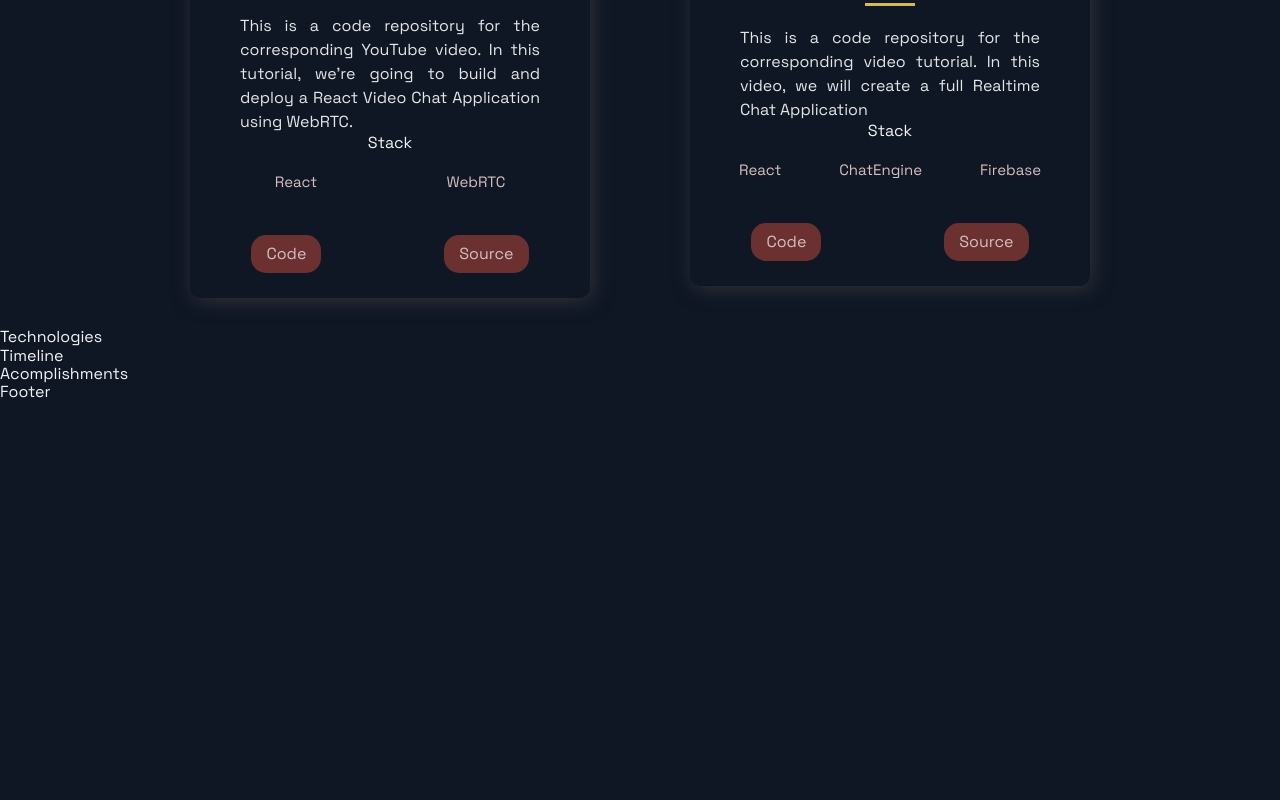
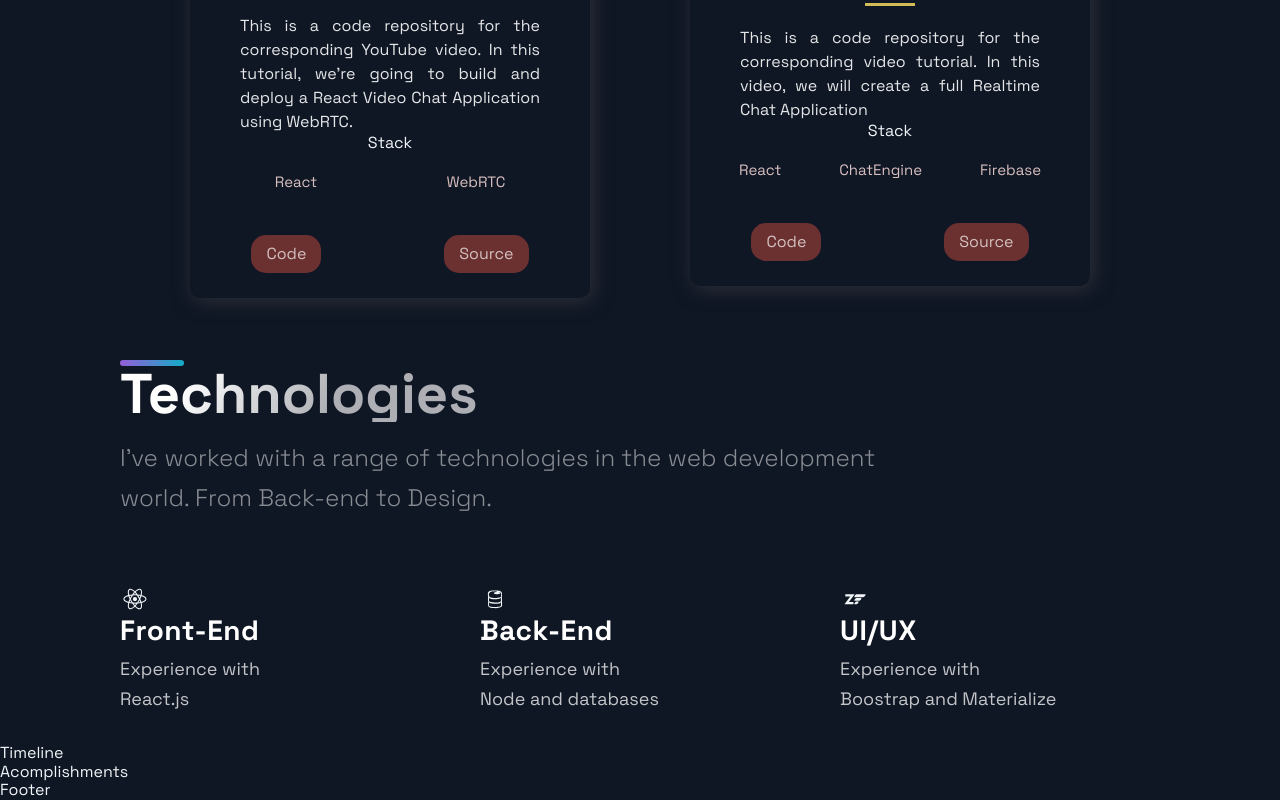
Before and after one commit to DjangoKerger/Djangokerger.github.io, a Next.js app: page / in a window 1280 px wide. Shown: the part 1802-2602 px from the top of the page. Before the commit the page ends 2204 px from the top, so only its background shows below. Built offline with nearby package versions, Linux system fonts and the light colour scheme.

Commit message:
technologies section completed and filled in with personal information

```diff
--- a/src/components/Technologies/Technologies.js
+++ b/src/components/Technologies/Technologies.js
@@ -4,9 +4,45 @@
 import { List, ListContainer, ListItem, ListParagraph, ListTitle } from './TechnologiesStyles';
 
 const Technologies = () =>  (
-  <div>
-    Technologies
-  </div>
+  <Section>
+    <SectionDivider />
+    <SectionTitle>Technologies</SectionTitle>
+    <SectionText>
+      I've worked with a range of technologies in the web development world. From Back-end to Design.
+    </SectionText>
+    <List>
+      <ListItem>
+        <DiReact size='3rem'/>
+        <ListContainer>
+          <ListTitle>Front-End</ListTitle>
+          <ListParagraph>
+            Experience with <br />
+            React.js
+          </ListParagraph>
+        </ListContainer>
+      </ListItem>
+      <ListItem>
+        <DiFirebase size='3rem'/>
+        <ListContainer>
+          <ListTitle>Back-End</ListTitle>
+          <ListParagraph>
+            Experience with <br />
+            Node and databases
+          </ListParagraph>
+        </ListContainer>
+      </ListItem>
+      <ListItem>
+        <DiZend size='3rem'/>
+        <ListContainer>
+          <ListTitle>UI/UX</ListTitle>
+          <ListParagraph>
+            Experience with <br />
+            Boostrap and Materialize
+          </ListParagraph>
+        </ListContainer>
+      </ListItem>
+    </List>
+  </Section>
 );
 
 export default Technologies;
```
